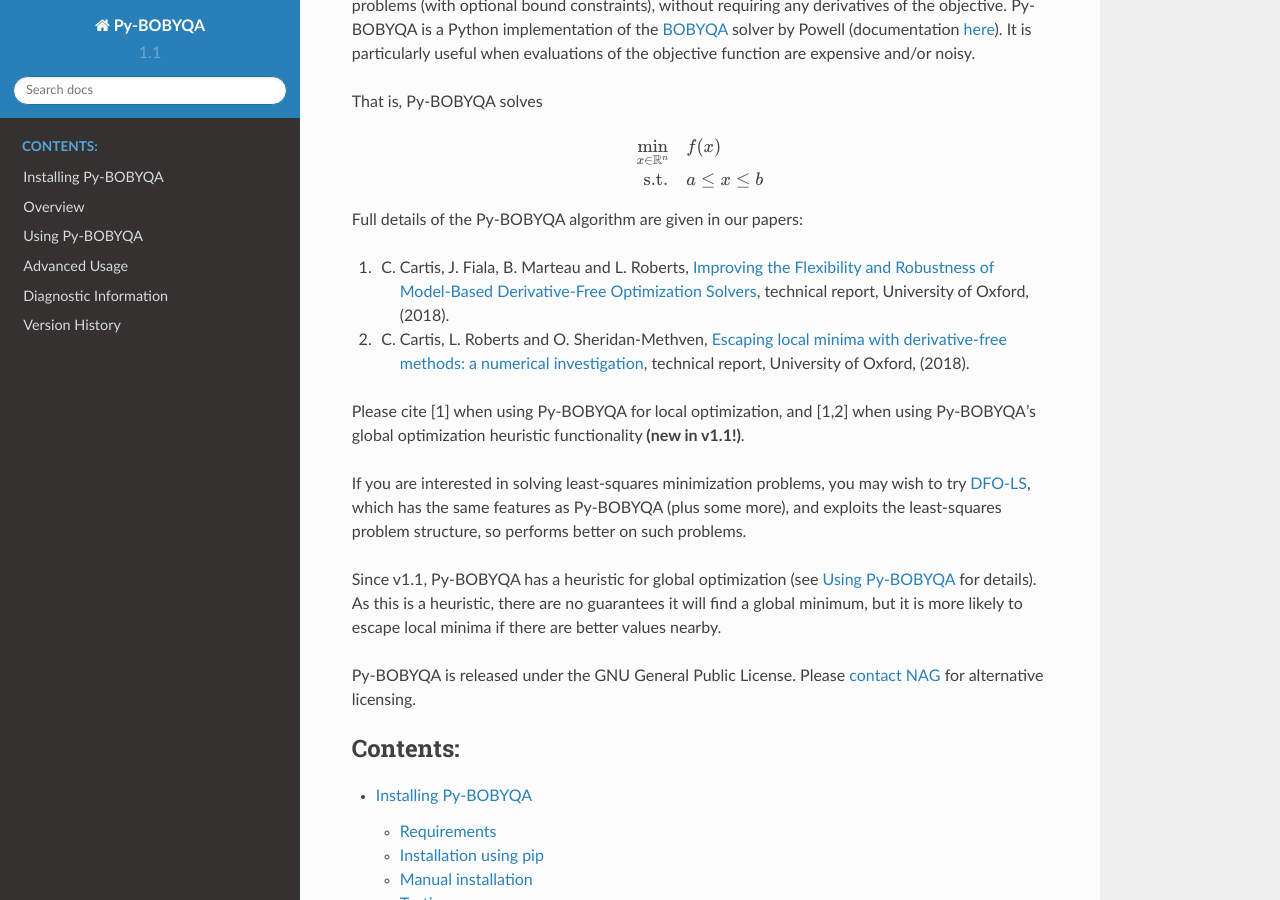
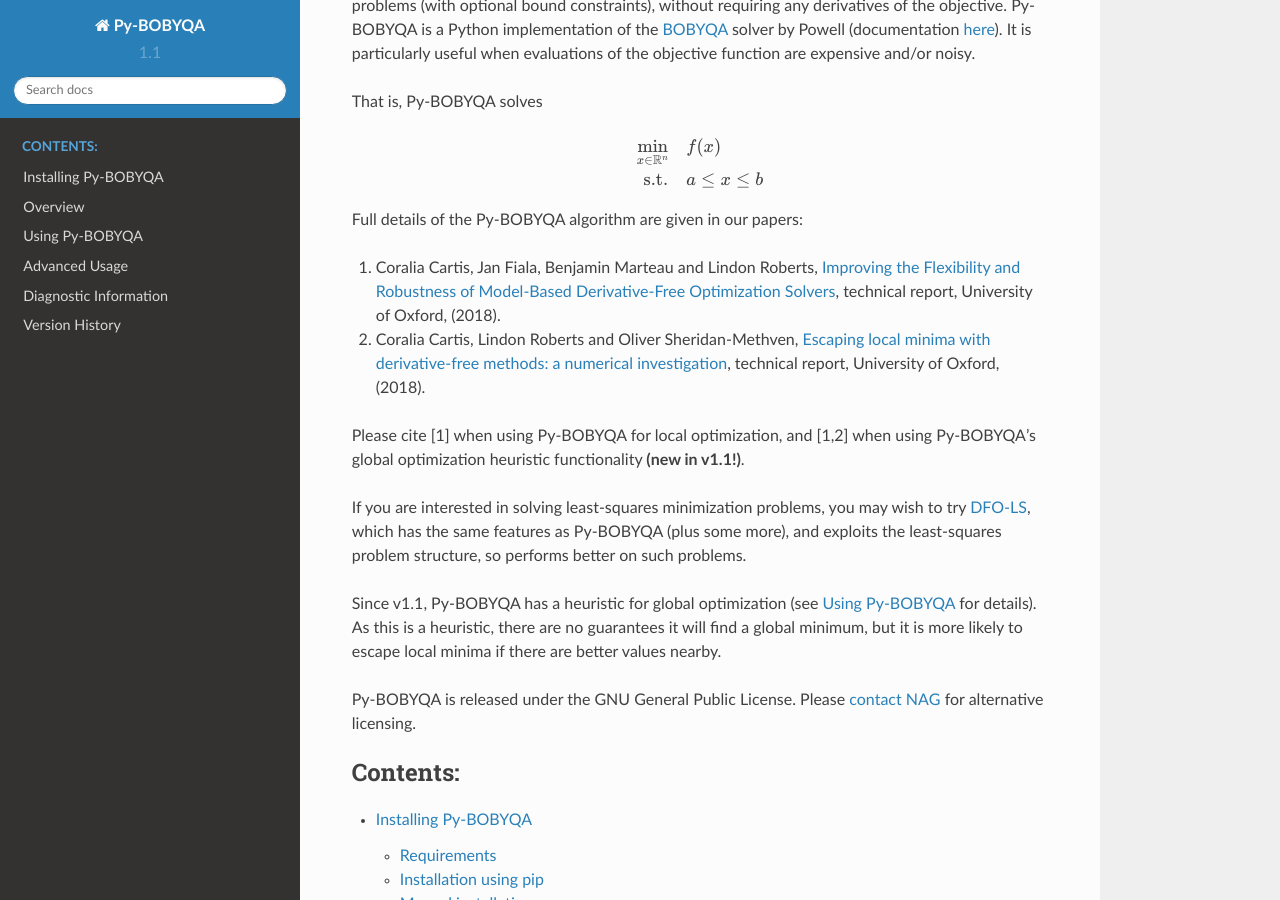
Before and after one commit to numericalalgorithmsgroup/pybobyqa, a Sphinx documentation site: the page built from docs/index.rst, in a window 1280 px wide and 900 px high, scrolled down 395 px. Built offline with Sphinx 7.4.7 and the Read the Docs theme 2.0.0, drawn with Linux system fonts in a browser that asks for light colours.

Commit message:
Fixed formatting of references

```diff
--- a/README.rst
+++ b/README.rst
@@ -18,8 +18,8 @@
 
 More details about Py-BOBYQA can be found in our papers:
 
-1. C. Cartis, J. Fiala, B. Marteau and L. Roberts, `Improving the Flexibility and Robustness of Model-Based Derivative-Free Optimization Solvers <https://arxiv.org/abs/1804.00154>`_, technical report, University of Oxford, (2018).
-2. C. Cartis, L. Roberts and O. Sheridan-Methven, `Escaping local minima with derivative-free methods: a numerical investigation <https://arxiv.org/abs/1812.11343>`_, technical report, University of Oxford, (2018).
+1. Coralia Cartis, Jan Fiala, Benjamina Marteau and Lindon Roberts, `Improving the Flexibility and Robustness of Model-Based Derivative-Free Optimization Solvers <https://arxiv.org/abs/1804.00154>`_, technical report, University of Oxford, (2018).
+2. Coralia Cartis, Lindon Roberts and Oliver Sheridan-Methven, `Escaping local minima with derivative-free methods: a numerical investigation <https://arxiv.org/abs/1812.11343>`_, technical report, University of Oxford, (2018).
 
 Please cite [1] when using Py-BOBYQA for local optimization, and [1,2] when using Py-BOBYQA's global optimization heuristic functionality. For reproducibility of all figures, please feel free to contact the authors.
 
--- a/docs/advanced.rst
+++ b/docs/advanced.rst
@@ -79,4 +79,4 @@
 ----------
 
 .. [CFMR2018]
-   C. Cartis, J. Fiala, B. Marteau and L. Roberts, `Improving the Flexibility and Robustness of Model-Based Derivative-Free Optimization Solvers <https://arxiv.org/abs/1804.00154>`_, technical report, University of Oxford, (2018).
+   Coralia Cartis, Jan Fiala, Benjamin Marteau and Lindon Roberts, `Improving the Flexibility and Robustness of Model-Based Derivative-Free Optimization Solvers <https://arxiv.org/abs/1804.00154>`_, technical report, University of Oxford, (2018).
--- a/docs/index.rst
+++ b/docs/index.rst
@@ -23,8 +23,8 @@
 
 Full details of the Py-BOBYQA algorithm are given in our papers:
 
-1. C. Cartis, J. Fiala, B. Marteau and L. Roberts, `Improving the Flexibility and Robustness of Model-Based Derivative-Free Optimization Solvers <https://arxiv.org/abs/1804.00154>`_, technical report, University of Oxford, (2018).
-2. C. Cartis, L. Roberts and O. Sheridan-Methven, `Escaping local minima with derivative-free methods: a numerical investigation <https://arxiv.org/abs/1812.11343>`_, technical report, University of Oxford, (2018).
+1. Coralia Cartis, Jan Fiala, Benjamin Marteau and Lindon Roberts, `Improving the Flexibility and Robustness of Model-Based Derivative-Free Optimization Solvers <https://arxiv.org/abs/1804.00154>`_, technical report, University of Oxford, (2018).
+2. Coralia Cartis, Lindon Roberts and Oliver Sheridan-Methven, `Escaping local minima with derivative-free methods: a numerical investigation <https://arxiv.org/abs/1812.11343>`_, technical report, University of Oxford, (2018).
 
 Please cite [1] when using Py-BOBYQA for local optimization, and [1,2] when using Py-BOBYQA's global optimization heuristic functionality **(new in v1.1!)**.
 
--- a/docs/info.rst
+++ b/docs/info.rst
@@ -37,7 +37,7 @@
 ----------
 
 .. [CFMR2018]
-   C. Cartis, J. Fiala, B. Marteau and L. Roberts, `Improving the Flexibility and Robustness of Model-Based Derivative-Free Optimization Solvers <https://arxiv.org/abs/1804.00154>`_, technical report, University of Oxford, (2018).
+   Coralia Cartis, Jan Fiala, Benjamin Marteau and Lindon Roberts, `Improving the Flexibility and Robustness of Model-Based Derivative-Free Optimization Solvers <https://arxiv.org/abs/1804.00154>`_, technical report, University of Oxford, (2018).
 
 .. [Powell2009]
-   M. J. D. Powell, `The BOBYQA algorithm for bound constrained optimization without derivatives <http://www.damtp.cam.ac.uk/user/na/NA_papers/NA2009_06.pdf>`_, technical report DAMTP 2009/NA06, University of Cambridge, (2009).
+   Michael J. D. Powell, `The BOBYQA algorithm for bound constrained optimization without derivatives <http://www.damtp.cam.ac.uk/user/na/NA_papers/NA2009_06.pdf>`_, technical report DAMTP 2009/NA06, University of Cambridge, (2009).
--- a/docs/userguide.rst
+++ b/docs/userguide.rst
@@ -394,6 +394,6 @@
 ----------
 
 .. [CFMR2018]
-   C. Cartis, J. Fiala, B. Marteau and L. Roberts, `Improving the Flexibility and Robustness of Model-Based Derivative-Free Optimization Solvers <https://arxiv.org/abs/1804.00154>`_, technical report, University of Oxford, (2018).
+   Coralia Cartis, Jan Fiala, Benjamina Marteau and Lindon Roberts, `Improving the Flexibility and Robustness of Model-Based Derivative-Free Optimization Solvers <https://arxiv.org/abs/1804.00154>`_, technical report, University of Oxford, (2018).
 .. [CRO2018]
-   C. Cartis, L. Roberts and O. Sheridan-Methven, `Escaping local minima with derivative-free methods: a numerical investigation <https://arxiv.org/abs/1812.11343>`_, technical report, University of Oxford, (2018).
+   Coralia Cartis, Lindon Roberts and Oliver Sheridan-Methven, `Escaping local minima with derivative-free methods: a numerical investigation <https://arxiv.org/abs/1812.11343>`_, technical report, University of Oxford, (2018).
```
Also changed, not shown: 10 other files.
